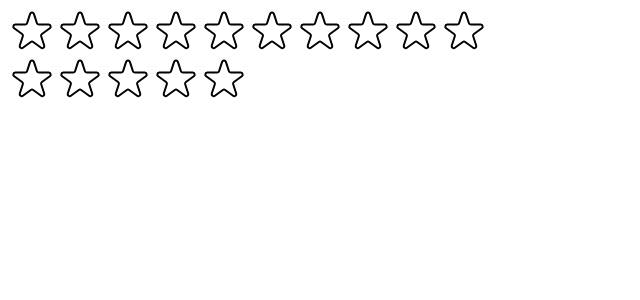
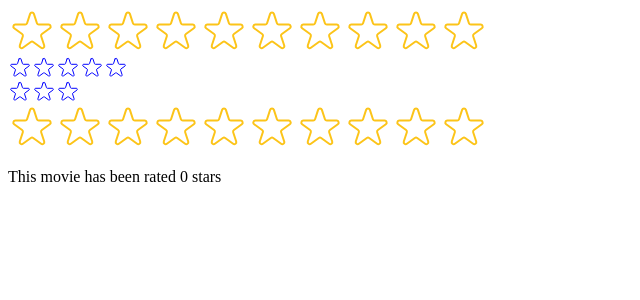
Before and after one commit to atharvamogade/react-course-practice, a React (Create React App) app in the folder 07-usepopcorn/: page / in a window 1280 px wide. Shown: the top 300 px of the page, without its empty margins (0-640 px from the left). Built offline with nearby package versions, Linux system fonts and the light colour scheme.

Commit message:
Improve the reusability of the components by adding props

```diff
--- a/07-usepopcorn/src/StarRating.js
+++ b/07-usepopcorn/src/StarRating.js
@@ -6,51 +6,68 @@ const ratingContainerStyle = {
   gap: "32px",
 };
 
-const starsStyke = {
+const starsStyle = {
   display: "flex",
 };
 
-const starStyle = {
-  display: "block",
-  width: "48px",
-  height: "48px",
-  cursor: "pointer",
-};
-
-const ratingNumberStyle = {
-  margin: "0",
-  lineHeight: "1",
-};
-
-export default function StarRating({ maxRating = 10 }) {
-  const [rating, setRating] = useState(0);
+export default function StarRating({
+  maxRating = 10,
+  color = "#fcc419",
+  size = "48",
+  className = "",
+  messages = "",
+  defaultRating = 0,
+  onSetRating,
+}) {
+  const [rating, setRating] = useState(defaultRating);
   const [tempRating, setTempRating] = useState(0);
 
+  const ratingNumberStyle = {
+    margin: "0",
+    lineHeight: "1",
+    color,
+    fontSize: `${size / 1.5}px`,
+  };
+
+  function handleOnRating(rating) {
+    setRating(rating);
+    onSetRating(rating);
+  }
+
   return (
-    <div className="ratingContainer" style={ratingContainerStyle}>
-      <div className="stars" style={starsStyke}>
+    <div className={className} style={ratingContainerStyle}>
+      <div style={starsStyle}>
         {Array.from({ length: maxRating }, (_, i) => (
           <Star
             key={i}
-            onRating={() => setRating(i + 1)}
+            onRating={() => handleOnRating(i + 1)}
             isFilled={tempRating ? tempRating >= i + 1 : rating >= i + 1}
             onMouseEnter={() => setTempRating(i + 1)}
             onMouseLeave={() => setTempRating(0)}
+            size={size}
+            color={color}
           />
         ))}
       </div>
-      <div className="ratingNumber" style={ratingNumberStyle}>
-        {tempRating || rating || ""}
+      <div style={ratingNumberStyle}>
+        {messages.length === maxRating
+          ? messages[tempRating ? tempRating - 1 : rating - 1]
+          : tempRating || rating || ""}
       </div>
     </div>
   );
 }
 
-function Star({ onRating, isFilled, onMouseEnter, onMouseLeave }) {
+function Star({ onRating, isFilled, onMouseEnter, onMouseLeave, size, color }) {
+  const starStyle = {
+    display: "block",
+    width: `${size}px`,
+    height: `${size}px`,
+    cursor: "pointer",
+  };
   return (
     <span
       role="button"
-      className="star"
       style={starStyle}
       onClick={onRating}
       onMouseEnter={onMouseEnter}
@@ -60,8 +77,8 @@ function Star({ onRating, isFilled, onMouseEnter, onMouseLeave }) {
         <svg
           xmlns="http://www.w3.org/2000/svg"
           viewBox="0 0 20 20"
-          fill="#000"
-          stroke="#000"
+          fill={color}
+          stroke={color}
         >
           <path d="M9.049 2.927c.3-.921 1.603-.921 1.902 0l1.07 3.292a1 1 0 00.95.69h3.462c.969 0 1.371 1.24.588 1.81l-2.8 2.034a1 1 0 00-.364 1.118l1.07 3.292c.3.921-.755 1.688-1.54 1.118l-2.8-2.034a1 1 0 00-1.175 0l-2.8 2.034c-.784.57-1.838-.197-1.539-1.118l1.07-3.292a1 1 0 00-.364-1.118L2.98 8.72c-.783-.57-.38-1.81.588-1.81h3.461a1 1 0 00.951-.69l1.07-3.292z" />
         </svg>
@@ -70,7 +87,7 @@ function Star({ onRating, isFilled, onMouseEnter, onMouseLeave }) {
           xmlns="http://www.w3.org/2000/svg"
           fill="none"
           viewBox="0 0 24 24"
-          stroke="#000"
+          stroke={color}
         >
           <path
             strokeLinecap="round"
--- a/07-usepopcorn/src/index.js
+++ b/07-usepopcorn/src/index.js
@@ -1,14 +1,32 @@
-import React from "react";
+import React, { useState } from "react";
 import ReactDOM from "react-dom/client";
 // import "./index.css";
 // import App from "./App";
 import StarRating from "./StarRating";
+
+function Test() {
+  const [movieRating, setMovieRating] = useState(0);
+
+  return (
+    <div>
+      <StarRating onSetRating={setMovieRating} />
+      <p>This movie has been rated {movieRating} stars</p>
+    </div>
+  );
+}
 
 const root = ReactDOM.createRoot(document.getElementById("root"));
 root.render(
   <React.StrictMode>
     {/* <App /> */}
     <StarRating />
-    <StarRating maxRating={5} />
+    <StarRating maxRating={5} color="blue" size="24" />
+    <StarRating
+      maxRating={3}
+      color="blue"
+      size="24"
+      messages={["Bad", "Okay", "Good"]}
+    />
+    <Test />
   </React.StrictMode>
 );
```
